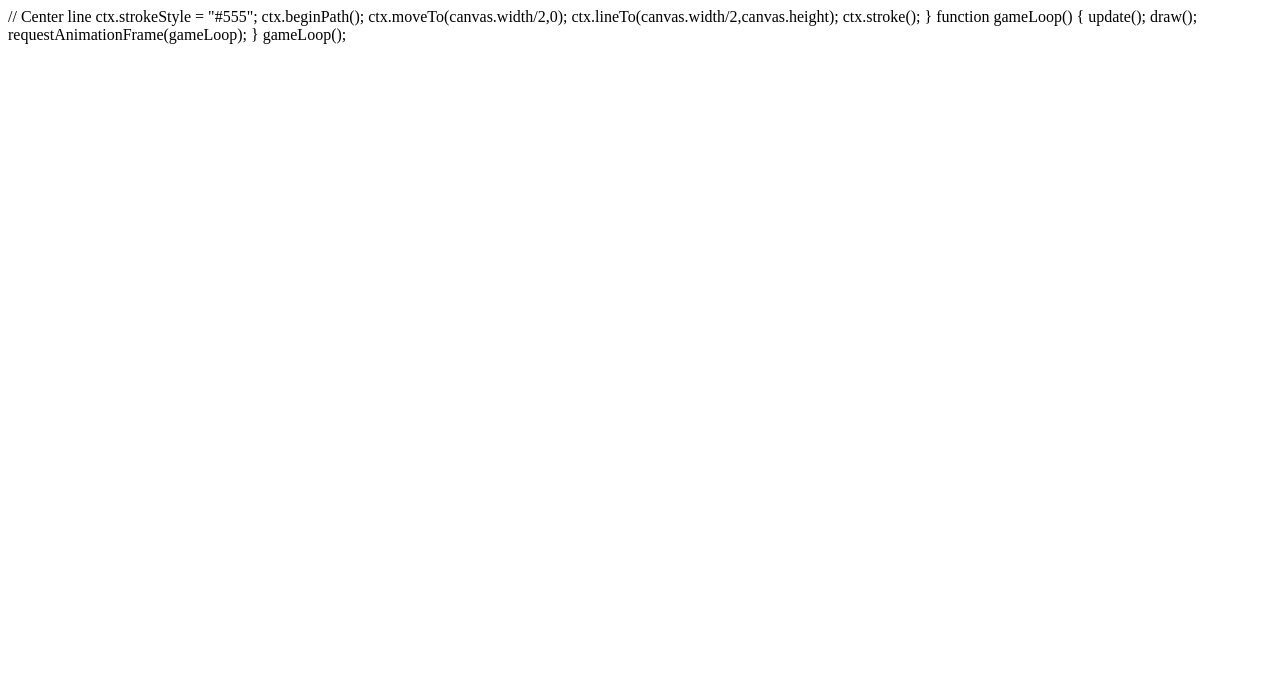
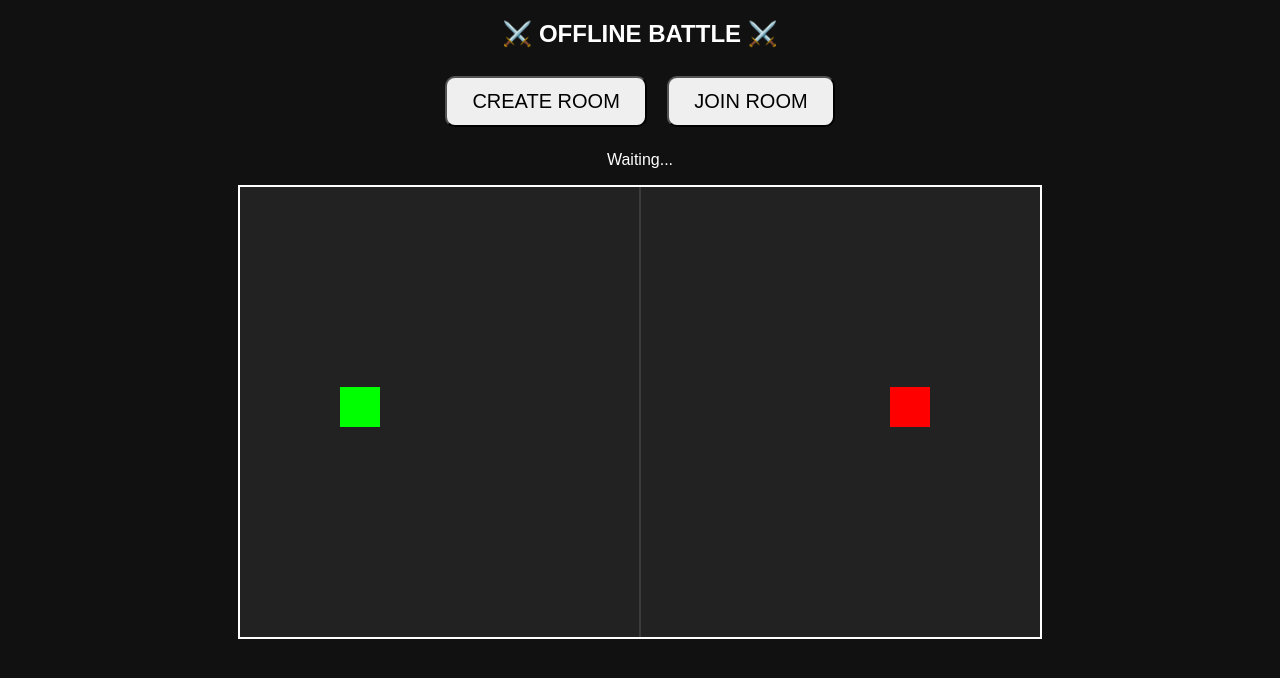
Before and after one commit to chittee772-a11y/Bird-flying-game, a plain HTML site: page index.html in a window 1280 px wide. Drawn offline with Linux system fonts and the light colour scheme.

Commit message:
Update index.html

```diff
--- a/index.html
+++ b/index.html
@@ -1,4 +1,129 @@
-// Center line
+<!DOCTYPE html>
+<html>
+<head>
+<meta name="viewport" content="width=device-width, initial-scale=1.0">
+<title>Offline Battle</title>
+
+<style>
+body {
+    margin: 0;
+    background: #111;
+    color: white;
+    font-family: Arial;
+    text-align: center;
+}
+
+canvas {
+    background: #222;
+    display: block;
+    margin: auto;
+    border: 2px solid white;
+    max-width: 100%;
+}
+
+button {
+    font-size: 20px;
+    padding: 12px 25px;
+    margin: 8px;
+    border-radius: 10px;
+}
+</style>
+</head>
+
+<body>
+
+<h2>⚔️ OFFLINE BATTLE ⚔️</h2>
+
+<button onclick="hostGame()">CREATE ROOM</button>
+<button onclick="joinGame()">JOIN ROOM</button>
+
+<p id="status">Waiting...</p>
+
+<canvas id="game" width="800" height="450"></canvas>
+
+<script>
+
+const canvas = document.getElementById("game");
+const ctx = canvas.getContext("2d");
+
+let player = {
+    x: 100,
+    y: 200,
+    size: 40,
+    speed: 5
+};
+
+let enemy = {
+    x: 650,
+    y: 200,
+    size: 40
+};
+
+let keys = {};
+
+document.addEventListener("keydown", e => {
+    keys[e.key] = true;
+});
+
+document.addEventListener("keyup", e => {
+    keys[e.key] = false;
+});
+
+function hostGame() {
+    document.getElementById("status").innerText =
+        "🟢 Room Created - Player 1";
+}
+
+function joinGame() {
+    document.getElementById("status").innerText =
+        "🔵 Joined Room - Player 2";
+}
+
+function update() {
+
+    if (keys["ArrowUp"] || keys["w"]) {
+        player.y -= player.speed;
+    }
+
+    if (keys["ArrowDown"] || keys["s"]) {
+        player.y += player.speed;
+    }
+
+    if (keys["ArrowLeft"] || keys["a"]) {
+        player.x -= player.speed;
+    }
+
+    if (keys["ArrowRight"] || keys["d"]) {
+        player.x += player.speed;
+    }
+
+    player.x = Math.max(0, Math.min(canvas.width-player.size, player.x));
+    player.y = Math.max(0, Math.min(canvas.height-player.size, player.y));
+}
+
+function draw() {
+
+    ctx.clearRect(0,0,canvas.width,canvas.height);
+
+    // Player
+    ctx.fillStyle = "lime";
+    ctx.fillRect(
+        player.x,
+        player.y,
+        player.size,
+        player.size
+    );
+
+    // Enemy
+    ctx.fillStyle = "red";
+    ctx.fillRect(
+        enemy.x,
+        enemy.y,
+        enemy.size,
+        enemy.size
+    );
+
+    // Center line
     ctx.strokeStyle = "#555";
     ctx.beginPath();
     ctx.moveTo(canvas.width/2,0);
@@ -17,4 +142,4 @@ gameLoop();
 </script>
 
 </body>
-</html>
+    </html>
```
